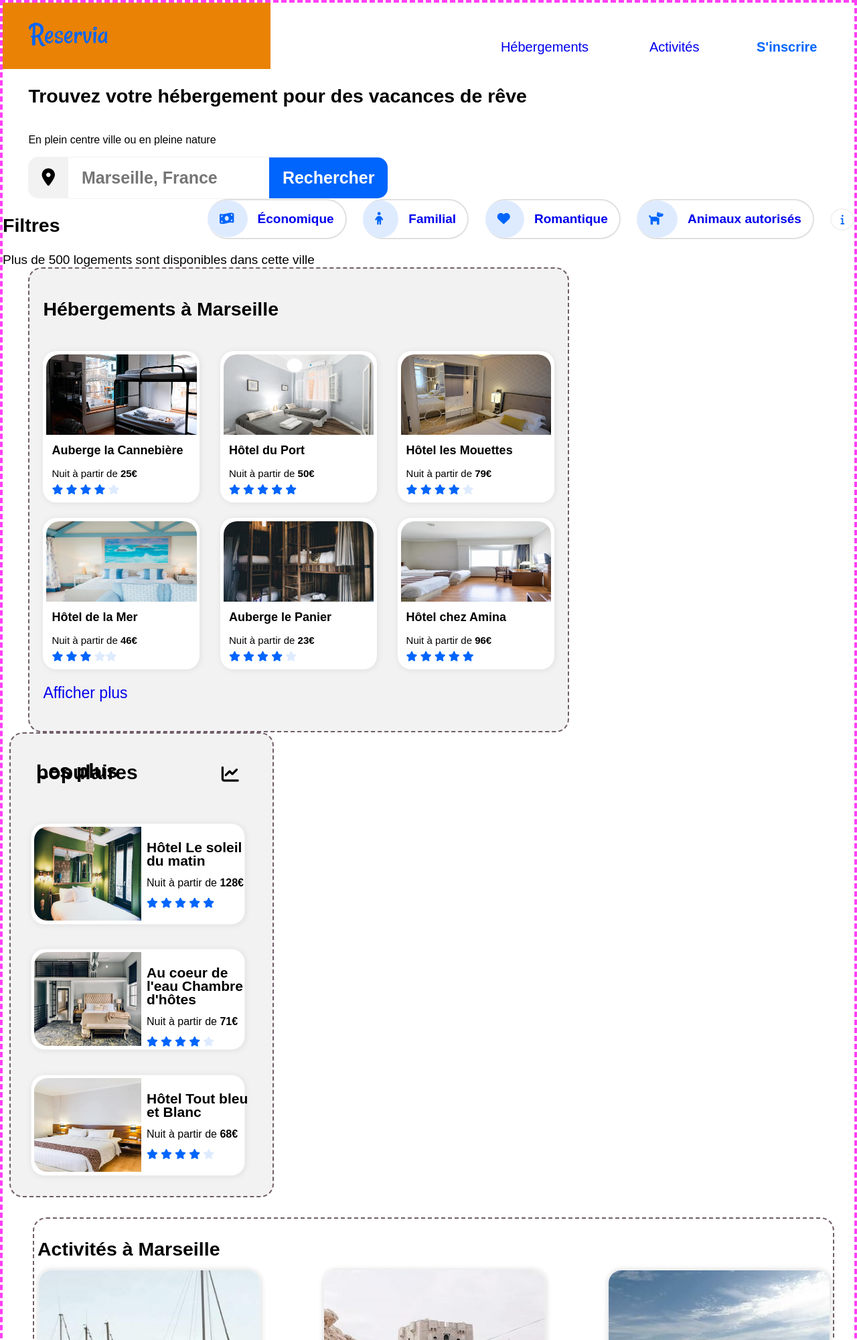
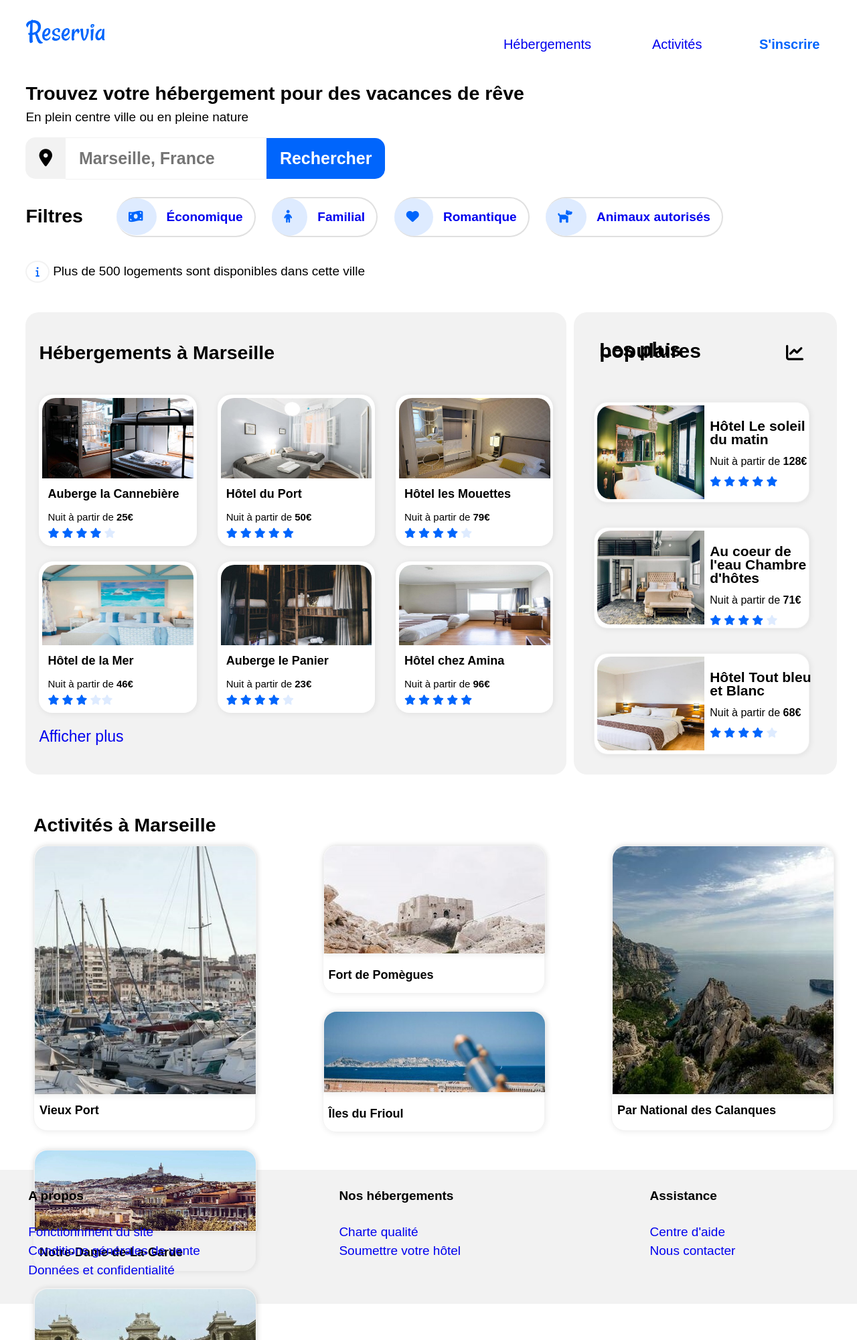
Before and after one commit to Yann-dv/Reservia, a PHP site: page / in a window 1280 px wide. Shown: the top 2000 px of the page at 67% size. Run offline with PHP 8.4, Linux system fonts and the light colour scheme; some libraries are stand-ins or nearby versions.

Commit message:
Footer completed, work on Final global layout v1

```diff
--- a/index.html
+++ b/index.html
@@ -25,7 +25,7 @@
     </head>
 
     <body>
-
+        <!------------------------HEADER---------------------------->
         <header>
             <a href="index.html">
                 <img src="images/logo/Reservia@3x.png" alt="Reservia" class="logo"/>
@@ -38,8 +38,8 @@
                 </nav>
         </header>
 
-      <div id="main">
-        <div id="searching">
+     <div id="main"> <!--Main start-->
+        <!-------------------SECTION 1 SEARCH------------------------->
         <section id="search">
             <h1>Trouvez votre hébergement pour des vacances de rêve</h1>
             <p>En plein centre ville ou en pleine nature</p>
@@ -49,10 +49,9 @@
                 </span>
             </form>
         </section>
-    </div>
-
+        <!-------------------SECTION 2 FILTERS------------------------->
         <section id="filters">
-            <h2>Filtres</h2>
+            <div class="filterstitle"><h2>Filtres</h2></div>
         <div class="filters">
             <a href="#">
             <span class="icontextfilters">
@@ -82,13 +81,15 @@
                     </span>
                     <span class="filterdescription">Animaux autorisés</span>
                 </span></a>
-                <span class="infocoin"><i class="fas fa-info" aria-hidden="true"></i></span></div>
-                <span class="filterdescription">Plus de 500 logements sont disponibles dans cette ville</span>
         </section>
 
+        <div class="iconinfo">
+            <span class="infocoin"><i class="fas fa-info" aria-hidden="true"></i></span>
+            <span class="filterdescription">Plus de 500 logements sont disponibles dans cette ville</span>
+            </div>
+      <!------------------SECTION 3 HEBERGEMENTS------------------------>
         <section id="hebergements">
             <h2>Hébergements à Marseille</h2>
-    <!------------------------CARDS---------------------------->
             <div class="card">
                 <div class="cardimg">
                     <a href="#">
@@ -153,7 +154,6 @@
                             <i class="fas fa-star"></i>
                             <span class="starsgrey"><i class="fas fa-star"></i><i class="fas fa-star"></i></span>
                         </span>
-
             </div>
 
             <div class="card">
@@ -192,7 +192,7 @@
 
             <div class="morediv"><a href="#" class="morelink">Afficher plus</a></div>
         </section>
-
+    <!-------------------SECTION 4 POPULAIRES-------------------------->
         <section id="populaires">
         <div class="famoustitle">
             <div><h2>Les plus populaires</h2></div>
@@ -254,7 +254,7 @@
             </div>
 
         </section>
-
+     <!-------------------SECTION 5 ACTIVITES-------------------------->
         <section id="activites">
 
                 <div  class="activitestitle"><h2>Activités à Marseille</h2></div>
@@ -310,27 +310,26 @@
                 <h3 class="cardtitle">Parc Longchamp</h3>
                 </div>
             </div>
-
         </section>
-        <!----------------------Card's end--------------------------->
-
+     </div><!--Main end-->
+        <!-------------------SECTION 6 FOOTER-------------------------->
         <footer>
-                <div>
-                <p>A propos</p>
-                    <a href="">Fonctionnment du site</a>
-                    <a href="">Conditions générales de vente</a>
-                    <a href="">Données et confidentialité</a>
+                <div class="apropos">
+                <h4>A propos</h4>
+                    <a href="#">Fonctionnment du site</a>
+                    <a href="#">Conditions générales de vente</a>
+                    <a href="#">Données et confidentialité</a>
                 </div>
-                <div>
-                    <p>Nos hébergements</p>
-                    <a href="">Charte qualité</a>
-                    <a href="">Soumettre votre hôtel</a>
+                <div class="noshebergements">
+                    <h4>Nos hébergements</h4>
+                    <a href="#">Charte qualité</a>
+                    <a href="#">Soumettre votre hôtel</a>
                 </div>
-                <div>
-                    <p>Assistance</p>
-                    <a href="">Centre d'aide</a>
-                    <a href="">Nous contacter</a>
-        </div>
+                <div class="assistance">
+                    <h4>Assistance</h4>
+                    <a href="#">Centre d'aide</a>
+                    <a href="#">Nous contacter</a>
+                </div>
         </footer>
     </body>
 </html>
--- a/style.css
+++ b/style.css
@@ -34,7 +34,6 @@ body
     overflow-x: hidden;
     font-size: 19px;
     position: relative;
-    border: 4px dashed rgb(255, 63, 245);
   }
 
 #main
@@ -52,7 +51,6 @@ header
     color: #0065FC;
     height: 3%;
     max-width: 400px;
-    background-color: rgb(233, 130, 5);
 }
 
 header a img
@@ -112,10 +110,16 @@ a:visited
   margin-left: 3vw;
 }
 
+#search h1
+{
+  margin-bottom: 3px;
+}
+
 #search p
 {
-    font-size: 16px;
+    margin-top: 5px;
 }
+
 
 .mapmarker
   {
@@ -160,14 +164,20 @@ input::placeholder
     padding: 1rem 1.25rem;
   }
 /*///////////////SECTION2 filters//////////////*/
-
 #filters
   {
     display: flex;
     justify-content: space-between;
-    flex-wrap: wrap;
+    margin-left: 3vw;
+    margin-top: 2%;
   }
 
+.filterstitle
+
+{
+  margin-right: 50px;
+  line-height: 10px;
+}
   .icontextfilters
   {
     font-weight: bold;
@@ -219,6 +229,14 @@ input::placeholder
     margin-right: 15px;
     border-radius: 50%;
     color: #0065fc;
+
+  }
+
+  .iconinfo
+  {
+    margin-top: 30px;
+    width: 100%;
+    margin-left: 3vw;
   }
 
   .infocoin
@@ -241,13 +259,13 @@ input::placeholder
     display: flex;
     flex-wrap: wrap;
     justify-content: space-between;
-    border: 2px dashed rgb(112, 92, 104);
     width: 60%;
     height: 650px;
     background-color: #F2F2F2;
     padding: 20px;
     border-radius: 20px 20px 20px 20px;
     margin-left: 3vw;
+    margin-top: 50px;
   }
 
 #hebergements h2
@@ -335,7 +353,8 @@ input::placeholder
     margin-right: 30px;
     margin-left: 10px;
     height: 630px;
-    width: 26%
+    width: 26%;
+    margin-top: 50px;
 }
 
 #populaires h3
@@ -508,9 +527,42 @@ footer
 {
     font-family: "raleway", arial, 'Times New Roman', Times, sans-serif;
     background-color: #F2F2F2;
-    margin-left: 3.3vw;
     display: flex;
+    flex-wrap: wrap;
+    justify-content: space-between;
+    padding-left: 3.3vw;
+    line-height: 1.5em;
+    margin-top: 50px;
 }
+
+footer a
+{
+  text-decoration: none;
+}
+
+.apropos
+{
+  display: flex;
+  flex-direction: column;
+  height: 200px;
+  width: 25%;
+
+}
+.noshebergements
+{
+  display: flex;
+  flex-direction: column;
+  height: 200px;
+  width: 25%;
+}
+.assistance
+{
+  display: flex;
+  flex-direction: column;
+  height: 200px;
+  width: 25%;
+}
+
 
 /* Media queries */
 
@@ -534,9 +586,3 @@ footer
       width: 100%;
     }
   }
-
-/* TO DELETE */
-#populaires, #activites
-{
-    border: 2px dashed rgb(112, 92, 104);
-}
```
